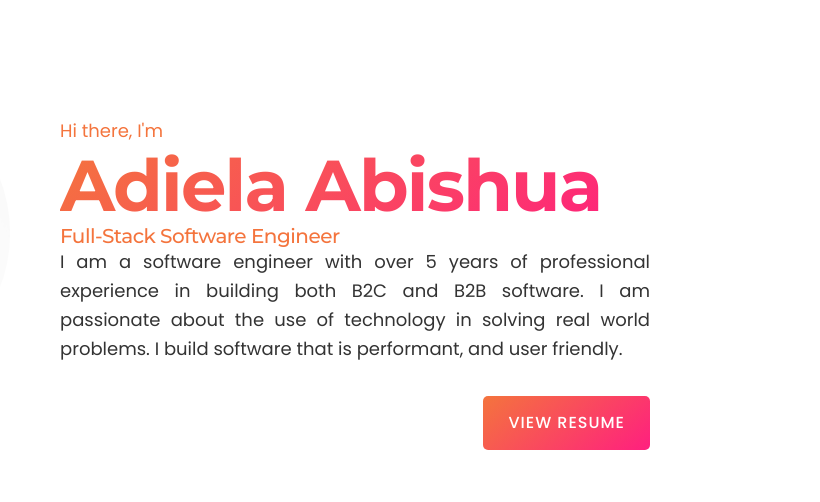
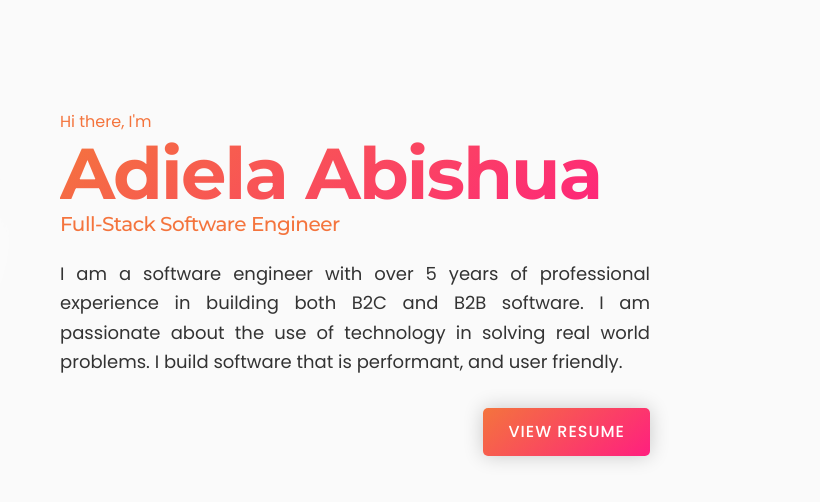
Before and after one commit to adiela/adiela.github.io, a Gatsby site: page / in a window 1280 px wide. Shown: the part 122-624 px from the top of the page, 460-1280 px from the left. Built offline with nearby package versions, Linux system fonts and the light colour scheme; Gatsby itself is replaced by a stand-in of ours.

Commit message:
Update index page styling

```diff
--- a/src/pages/index.js
+++ b/src/pages/index.js
@@ -1,5 +1,4 @@
 import * as React from 'react';
-import { Link } from 'gatsby';
 import { StaticImage } from 'gatsby-plugin-image';
 import SocialLinks from '../components/SocialLinks';
 import Layout from '../components/Layout';
@@ -14,9 +13,9 @@ function IndexPage() {
             <SocialLinks />
           </div>
           <div className="column2">
-            <p className="heading-3">Hi there, I'm</p>
+            <span className="greeting">Hi there, I'm</span>
             <h1 className="heading-1 font-xl">Adiela Abishua</h1>
-            <h2 className="heading-2">Full-Stack Software Engineer</h2>
+            <h2 className="sub-heading">Full-Stack Software Engineer</h2>
             <p id="bio">I am a software engineer with over 5 years of professional experience in building both B2C and B2B software. I am passionate about the use of technology in solving real world problems. I build software that is performant, and user friendly.</p>
             <a href="/resume.pdf" className="button float-right">View Resume</a>
           </div>
--- a/src/style.css
+++ b/src/style.css
@@ -56,7 +56,7 @@
   --primary-accent-color: #F4743D;
   --secondary-accent-color: #FF1F7F;
   --button-text-color: #ffffff;
-  --background-color: #ffffff;
+  --background-color: #fafafa;
   --input-bg-color: #f3f3f3;
 }
 
@@ -80,6 +80,7 @@ body {
   font-family: var(--font-body);
   font-size: var(--fontSize-1);
   color: var(--color-text);
+  background-color: var(--background-color);
 }
 
 footer {
@@ -511,17 +512,15 @@ fieldset {
   -webkit-text-fill-color: transparent;
 }
 
-.heading-2 {
+.sub-heading {
   font-size: 20px;
   color: var(--primary-accent-color);
-  margin: 0;
+  margin-top: 0;
   font-weight: 500;
 }
 
-.heading-3 {
-  font-size: 18px;
+.greeting {
   color: var(--primary-accent-color);
-  margin: 0;
 }
 
 #bio {
@@ -537,7 +536,7 @@ fieldset {
 
 input[type="button"], button, .button {
   background-image: linear-gradient(140deg, var(--primary-accent-color), var(--secondary-accent-color));
-  padding: 15px 25px;
+  padding: 12px 25px;
   text-transform: uppercase;
   font-weight: 600;
   border-radius: 5px;
@@ -548,6 +547,7 @@ input[type="button"], button, .button {
   font-weight: 500;
   font-family: Poppins;
   letter-spacing: 1px;
+  box-shadow: 0 0 20px rgba(0, 0, 0, 0.2);
 }
 
 button[type="submit"] {
```
